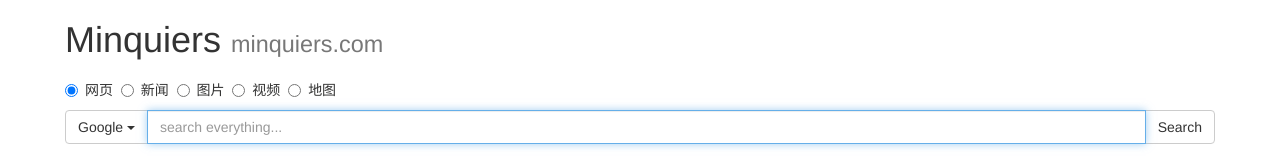
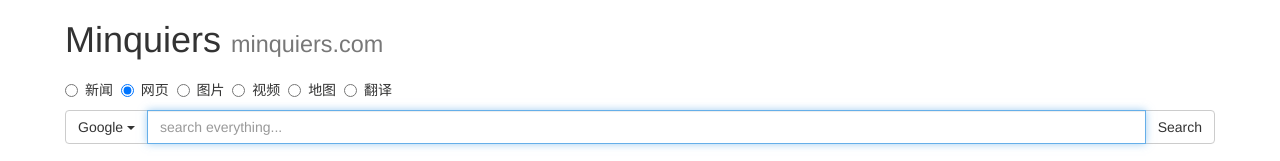
Before and after one commit to minquiers/Personal-Navigation-Website, a plain HTML site: page src/index.html in a window 1280 px wide. Shown: the top 161 px of the page. Drawn offline with nearby package versions, Linux system fonts and the light colour scheme.

Commit message:
添加翻译支持
添加翻译支持

```diff
--- a/src/index.html
+++ b/src/index.html
@@ -50,12 +50,12 @@
 		<div class="row">
 			<div class="radio">
 			  <label>
+				<input type="radio" name="searchType" value="news">
+				新闻&nbsp;
+			  </label>
+			  <label>
 				<input type="radio" name="searchType" value="web" checked>
 				网页&nbsp;
-			  </label>
-			  <label>
-				<input type="radio" name="searchType" value="news">
-				新闻&nbsp;
 			  </label>
 			  <label>
 				<input type="radio" name="searchType" value="photo">
@@ -66,8 +66,12 @@
 				视频&nbsp;
 			  </label>
 			  <label>
-				<input type="radio" name="searchType" value="map">
-				地图
+			    <input type="radio" name="searchType" value="map">
+				地图&nbsp;
+			  </label>
+			  <label>
+			    <input type="radio" name="searchType" value="translation">
+				翻译&nbsp;
 			  </label>
 			</div>
 		</div>
```
